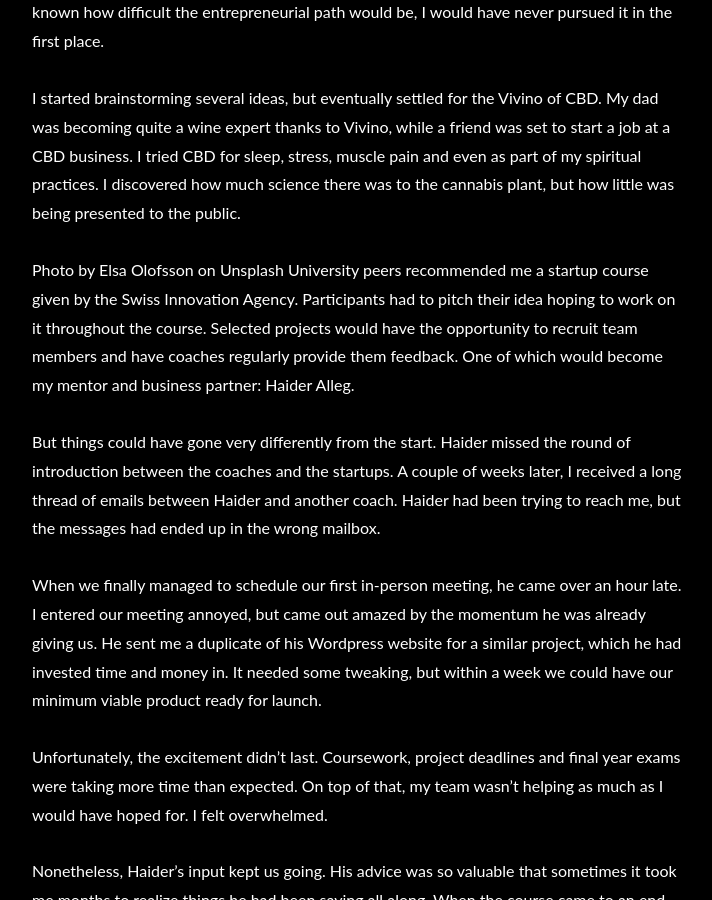
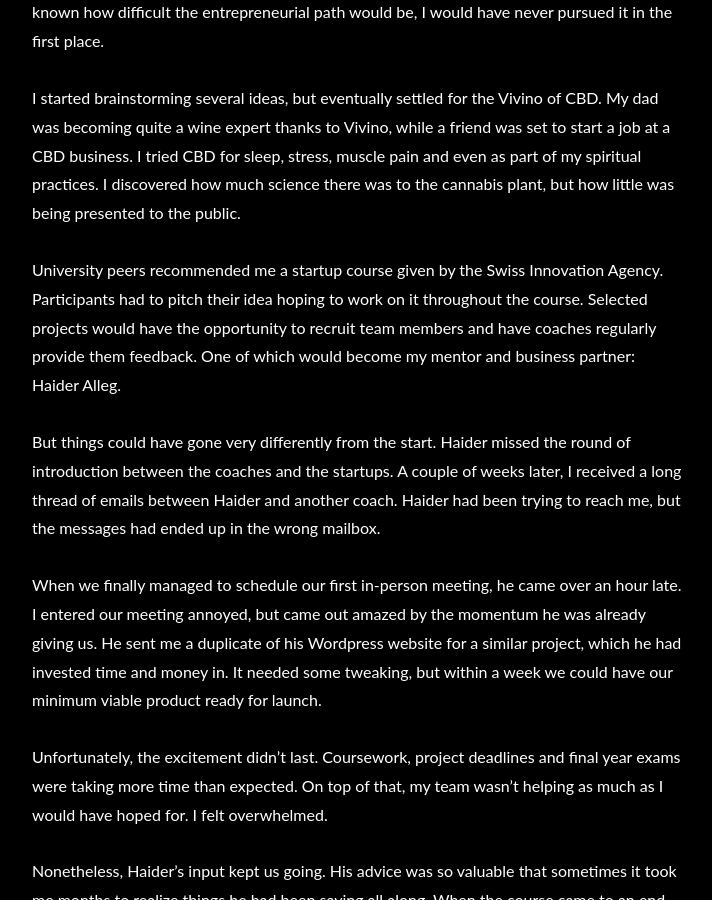
Before and after one commit to rykener/rykener.net, a Jekyll site: the page built from all_collections/_posts/2021-09-15-fail-fast-learn-faster.md, in a window 1280 px wide and 900 px high, scrolled down 942 px. Shown: the whole window, without its empty margins (283-995 px from the left). Built offline with Jekyll 4.4.1, drawn with Linux system fonts in a browser that asks for light colours.

Commit message:
Correct text fail fast, learn faster

```diff
--- a/all_collections/_posts/2021-09-15-fail-fast-learn-faster.md
+++ b/all_collections/_posts/2021-09-15-fail-fast-learn-faster.md
@@ -15,8 +15,8 @@ Naivety, curiosity and a strong desire to express my creativity pushed me toward
 
 I started brainstorming several ideas, but eventually settled for the Vivino of CBD. My dad was becoming quite a wine expert thanks to Vivino, while a friend was set to start a job at a CBD business. I tried CBD for sleep, stress, muscle pain and even as part of my spiritual practices. I discovered how much science there was to the cannabis plant, but how little was being presented to the public.
 
+<!-- Add Photo -->
 
-Photo by Elsa Olofsson on Unsplash
 University peers recommended me a startup course given by the Swiss Innovation Agency. Participants had to pitch their idea hoping to work on it throughout the course. Selected projects would have the opportunity to recruit team members and have coaches regularly provide them feedback. One of which would become my mentor and business partner: Haider Alleg.
 
 But things could have gone very differently from the start. Haider missed the round of introduction between the coaches and the startups. A couple of weeks later, I received a long thread of emails between Haider and another coach. Haider had been trying to reach me, but the messages had ended up in the wrong mailbox.
```
